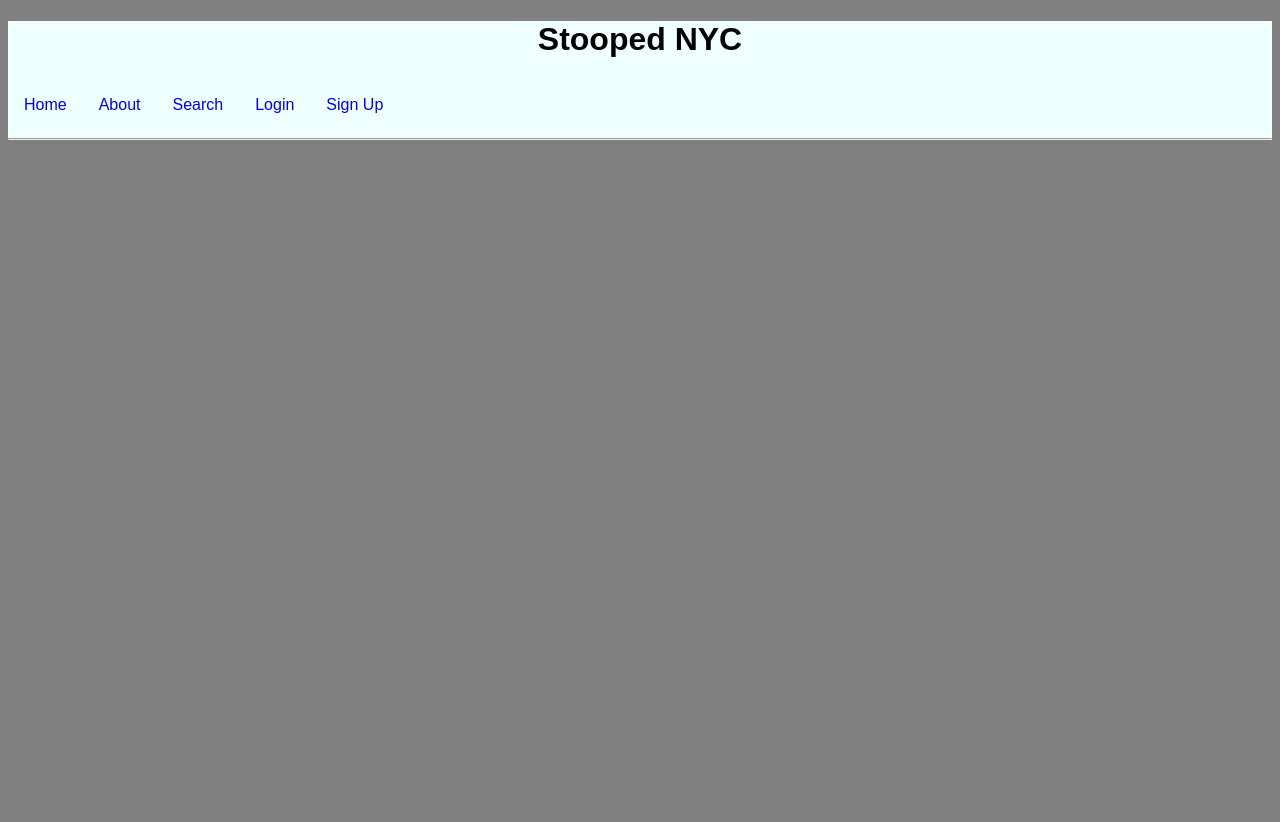
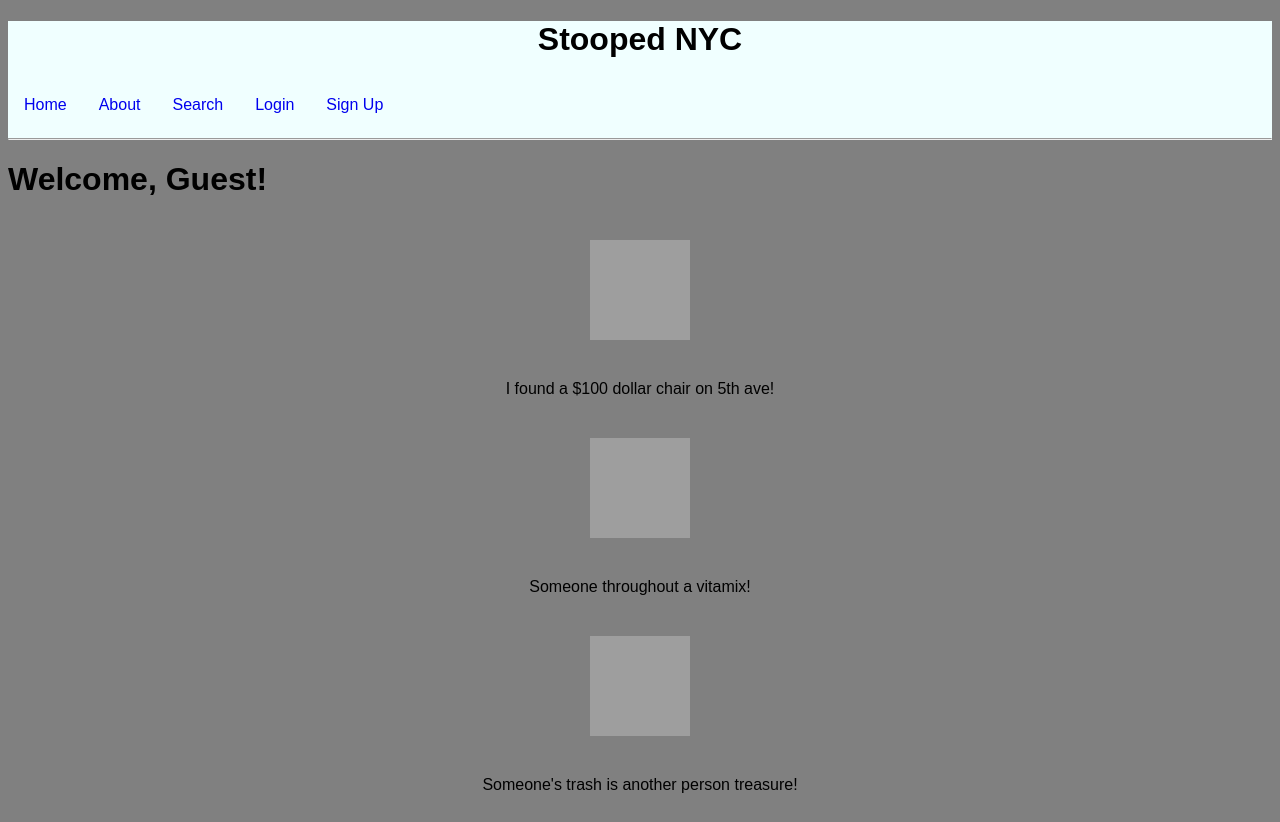
Before and after one commit to albertohuerta22/stoopedNYC, a React app: page /home in a window 1280 px wide. Before the commit the page ends 800 px from the top, so only its background shows below. Built offline with nearby package versions, Linux system fonts and the light colour scheme; grey boxes are pictures that could not be loaded; what react-google-maps would draw is missing.

Commit message:
model and review changes

```diff
--- a/client/Routes.js
+++ b/client/Routes.js
@@ -10,7 +10,7 @@ import AllProducts from './components/AllProducts';
 import SingleProduct from './components/SingleProduct';
 import mapView from './components/MapView';
 import EditProduct from './components/EditProduct';
-import CreateProduct from './components/CreateProduct'
+import CreateProduct from './components/CreateProduct';
 
 /**
  * COMPONENT
@@ -39,9 +39,11 @@ class Routes extends Component {
           </Switch>
         ) : (
           <Switch>
+            <Route path="/home" component={Home} />
             <Route path="/products" exact component={AllProducts} />
             <Route exact path="/products/:id" component={SingleProduct} />
             <Route path="/about" component={About} />
+            <Route path="/mapview" component={mapView} />
             <Route path="/signup" component={Signup} />
             <Route path="/login" component={Login} />
           </Switch>
--- a/client/components/CreateProduct.js
+++ b/client/components/CreateProduct.js
@@ -3,59 +3,115 @@ import { useSelector, useDispatch } from 'react-redux';
 import { me } from '../store/auth';
 import { createProduct } from '../store/productsReducer';
 import useForm from './utils/useForm';
-import { useHistory } from 'react-router-dom'
+import { useHistory } from 'react-router-dom';
 
-
-function CreateProduct () {
+function CreateProduct() {
   //const product = useSelector((state) => state.singleProduct);
   const { isAdmin } = useSelector((state) => state.auth);
   const dispatch = useDispatch();
   let history = useHistory();
   const [values, handleChange] = useForm();
 
-
-    const create = e =>{
+  const create = (e) => {
     e.preventDefault();
     dispatch(createProduct(values));
-        history.push("/products")
-
-    }
-        return isAdmin ? (
+    history.push('/products');
+  };
+  return (
     <div id="formFormat" align="center">
       <main>
         <form onSubmit={create}>
           <div className="row">
             <div className="column">
-                            <label className="labels" id="productName">Product Name</label>
-                            <input name="name" value={values.name || ""} onChange={handleChange} className="inputs" type="text" id="pname" placeholder="text here" />
+              <label className="labels" id="productName">
+                Product Name
+              </label>
+              <input
+                name="name"
+                value={values.name || ''}
+                onChange={handleChange}
+                className="inputs"
+                type="text"
+                id="pname"
+                placeholder="text here"
+              />
             </div>
             <div className="column">
-                            <label  className="labels" id="description">Description</label>
-                            <input name="description" value={values.description || ""} onChange={handleChange} className="inputs" type="text" id="desc" placeholder="text here" />
+              <label className="labels" id="description">
+                Description
+              </label>
+              <input
+                name="description"
+                value={values.description || ''}
+                onChange={handleChange}
+                className="inputs"
+                type="text"
+                id="desc"
+                placeholder="text here"
+              />
             </div>
             <div className="column">
-                            <label className="labels" id="location">location</label>
-                            <input name="location" value={values.location || ""} onChange={handleChange} className="inputs" type="text" id="location" placeholder="text here" />
+              <label className="labels" id="location">
+                location
+              </label>
+              <input
+                name="location"
+                value={values.location || ''}
+                onChange={handleChange}
+                className="inputs"
+                type="text"
+                id="location"
+                placeholder="text here"
+              />
             </div>
             <div className="column">
-                            <label className="labels" id="lat">latitude</label>
-                            <input name="lat" value={values.lat || ""} onChange={handleChange} className="inputs" type="text" id="lat" placeholder="text here" />
+              <label className="labels" id="lat">
+                latitude
+              </label>
+              <input
+                name="lat"
+                value={values.lat || ''}
+                onChange={handleChange}
+                className="inputs"
+                type="text"
+                id="lat"
+                placeholder="text here"
+              />
             </div>
             <div className="column">
-                            <label className="labels" id="lng">longitude</label>
-                            <input name="lng" value={values.lng || ""} onChange={handleChange} className="inputs" type="text" id="lng" placeholder="text here" />
+              <label className="labels" id="lng">
+                longitude
+              </label>
+              <input
+                name="lng"
+                value={values.lng || ''}
+                onChange={handleChange}
+                className="inputs"
+                type="text"
+                id="lng"
+                placeholder="text here"
+              />
             </div>
             <div className="column">
-                            <label className="labels" id="imageUrl">Product Image URL</label>
-                            <input name="imageUrl" value={values.imageUrl || ""} onChange={handleChange} className="inputs" type="text" id="iurl" placeholder="link here" />
+              <label className="labels" id="imageUrl">
+                Product Image URL
+              </label>
+              <input
+                name="imageUrl"
+                value={values.imageUrl || ''}
+                onChange={handleChange}
+                className="inputs"
+                type="text"
+                id="iurl"
+                placeholder="link here"
+              />
             </div>
           </div>
-                    <button style={{backgroundColor: '#30D5C8'}}>Create Product</button>
+          <button style={{ backgroundColor: '#30D5C8' }}>Create Product</button>
         </form>
       </main>
     </div>
-        ) : ( <>{ null }</> )
+  );
 }
 
-
 export default CreateProduct;
--- a/client/components/Home.js
+++ b/client/components/Home.js
@@ -1,34 +1,28 @@
 import React from 'react';
-import { connect } from 'react-redux';
+import { useSelector } from 'react-redux';
+import Review from './Review';
 
 /**
  * COMPONENT
  */
-export const Home = (props) => {
-  const { username } = props;
+const Home = () => {
+  const username = useSelector((state) => state.auth.username);
 
-  if (username) {
-    return (
-      <div>
-        <h3>Welcome, {username}</h3>
-      </div>
-    );
-  } else {
-    return (
-      <div>
-        <h3>Welcome, Guest</h3>
-      </div>
-    );
-  }
+  return username ? (
+    <div>
+      <h1>Welcome, {username}!</h1>
+      <Review />
+    </div>
+  ) : (
+    <div>
+      <h1>Welcome, Guest!</h1>
+      <Review />
+    </div>
+  );
 };
 
 /**
  * CONTAINER
  */
-const mapState = (state) => {
-  return {
-    username: state.auth.username,
-  };
-};
 
-export default connect(mapState)(Home);
+export default Home;
--- a/client/components/Navbar.js
+++ b/client/components/Navbar.js
@@ -32,7 +32,7 @@ const Navbar = ({ handleClick, isLoggedIn }) => {
             <Link to="/admin/users">Users</Link>
             <Link to="/products">Search</Link>
             <Link to="/createproduct">New Item</Link>
-            <Link to="/test"></Link>
+
             <a href="#" onClick={handleClick}>
               Logout
             </a>
@@ -44,6 +44,7 @@ const Navbar = ({ handleClick, isLoggedIn }) => {
             <Link to="/home">Home</Link>
             <Link to="/about">About</Link>
             <Link to="/products">Search</Link>
+            <Link to="/createproduct">New Item</Link>
             <a href="#" onClick={handleClick}>
               Logout
             </a>
--- /dev/null
+++ b/client/components/Review.js
@@ -0,0 +1,48 @@
+import React from 'react';
+
+const Review = () => {
+  return (
+    <div>
+      <div className="review1">
+        <img
+          src="https://previews.123rf.com/images/robuart/robuart1709/robuart170900699/86688090-empresario-de-dibujos-animados-en-traje-retrato-en-c%C3%ADrculo.jpg"
+          style={{
+            height: '100px',
+            width: '100px',
+          }}
+        />
+        <br />
+        <br />
+        <br />I found a $100 dollar chair on 5th ave!
+      </div>
+      <div className="review2">
+        <img
+          src="https://encrypted-tbn0.gstatic.com/images?q=tbn:ANd9GcRiqNWeAP0gEQ2fhRnJpZCLKmJpzN3vvq8haw&usqp=CAU"
+          style={{
+            height: '100px',
+            width: '100px',
+          }}
+        />
+        <br />
+        <br />
+        <br />
+        Someone throughout a vitamix!
+      </div>
+      <div className="review3">
+        <img
+          src="https://encrypted-tbn0.gstatic.com/images?q=tbn:ANd9GcS4i22FDRrP0hWS2Ofh11mmn9KZCqSIRL1NrQ&usqp=CAU"
+          style={{
+            height: '100px',
+            width: '100px',
+          }}
+        />
+        <br />
+        <br />
+        <br />
+        Someone's trash is another person treasure!
+      </div>
+    </div>
+  );
+};
+
+export default Review;
--- a/public/style.css
+++ b/public/style.css
@@ -1,5 +1,5 @@
 body {
-  font-family: Arial, Helvetica, sans-serif
+  font-family: Arial, Helvetica, sans-serif;
 }
 
 a {
@@ -29,48 +29,60 @@ body {
   background-color: azure;
 }
 
-#formFormat{
-  width:30%;
+#formFormat {
+  width: 30%;
   margin-top: 50px;
   padding-top: 50px;
-  margin:auto;
+  margin: auto;
 }
-.row{
-  width:100%;
-  display:block;
-
-
+.row {
+  width: 100%;
+  display: block;
 }
-.column{
-    width:100%;
-    display:inline-block;
-
+.column {
+  width: 100%;
+  display: inline-block;
 }
-.labels{
-
-  width:38%;
-  float:left;
+.labels {
+  width: 38%;
+  float: left;
   text-align: right;
 }
-.inputs{
-
-
-  width:50%;
-  float:right;
+.inputs {
+  width: 50%;
+  float: right;
 }
-.products{
+.products {
   display: inline;
 }
 
-h2{
+h2 {
   display: inline-block;
   width: 210px;
-  }
-.allP{
-  display:flex;
+}
+.allP {
+  display: flex;
   justify-content: space-evenly;
 }
-.vote{
+.vote {
   display: inline;
   align-content: center;
 }
+
+.review1 {
+  justify-content: center;
+  text-align: center;
+  margin: auto;
+  padding: 20px;
+}
+.review2 {
+  justify-content: center;
+  text-align: center;
+  margin: auto;
+  padding: 20px;
+}
+.review3 {
+  justify-content: center;
+  text-align: center;
+  padding: 20px;
+}
--- a/server/db/models/Products.js
+++ b/server/db/models/Products.js
@@ -19,11 +19,11 @@ const Product = db.define('product', {
   },
   lat: {
     type: Sequelize.DECIMAL,
-    allowNull: false,
+    defaultValue: 40.78384,
   },
   lng: {
     type: Sequelize.DECIMAL,
-    allowNull: false,
+    defaultValue: -73.965553,
   },
   votes: {
     type: Sequelize.INTEGER,
```
Lines whose indentation alone changed are shown as unchanged.
